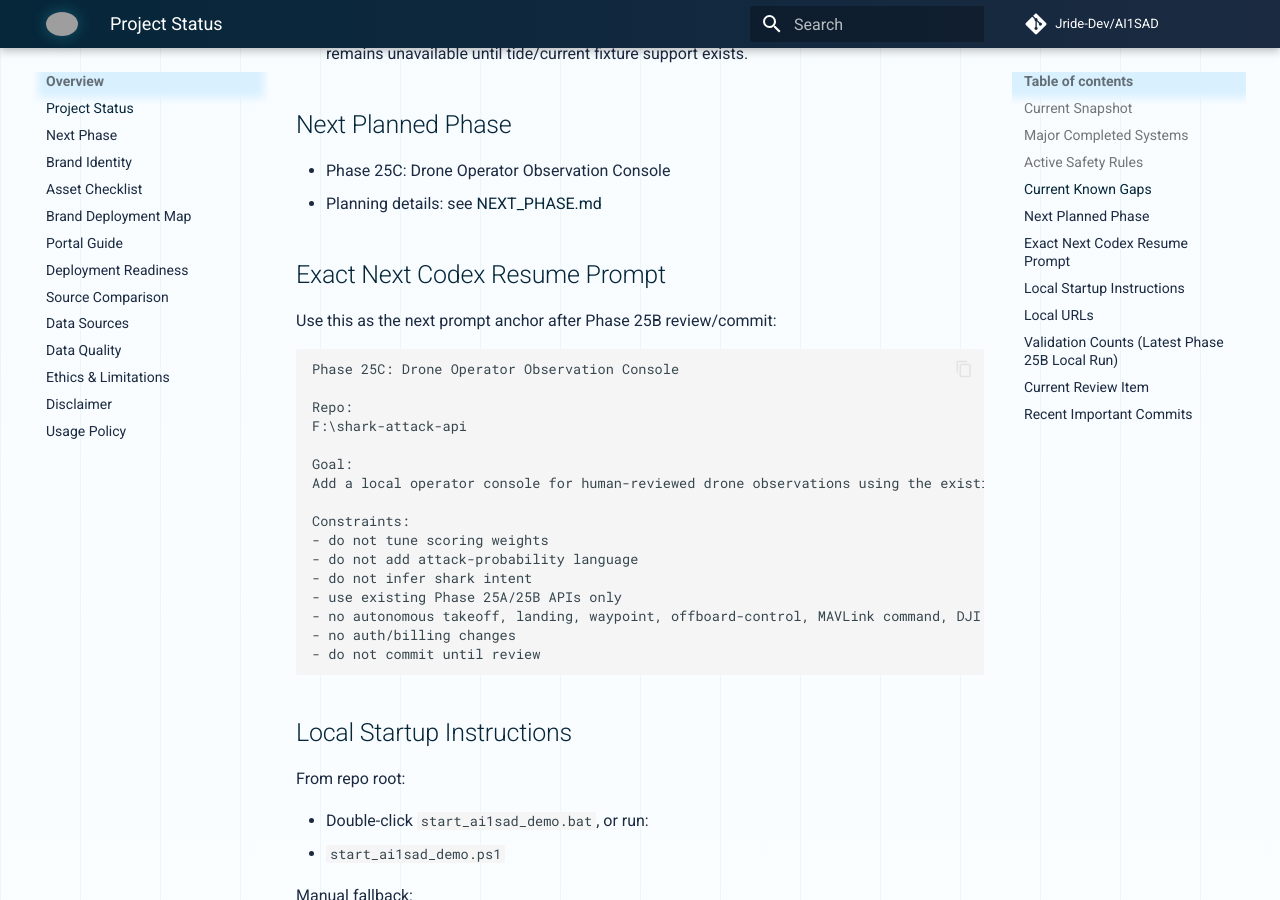
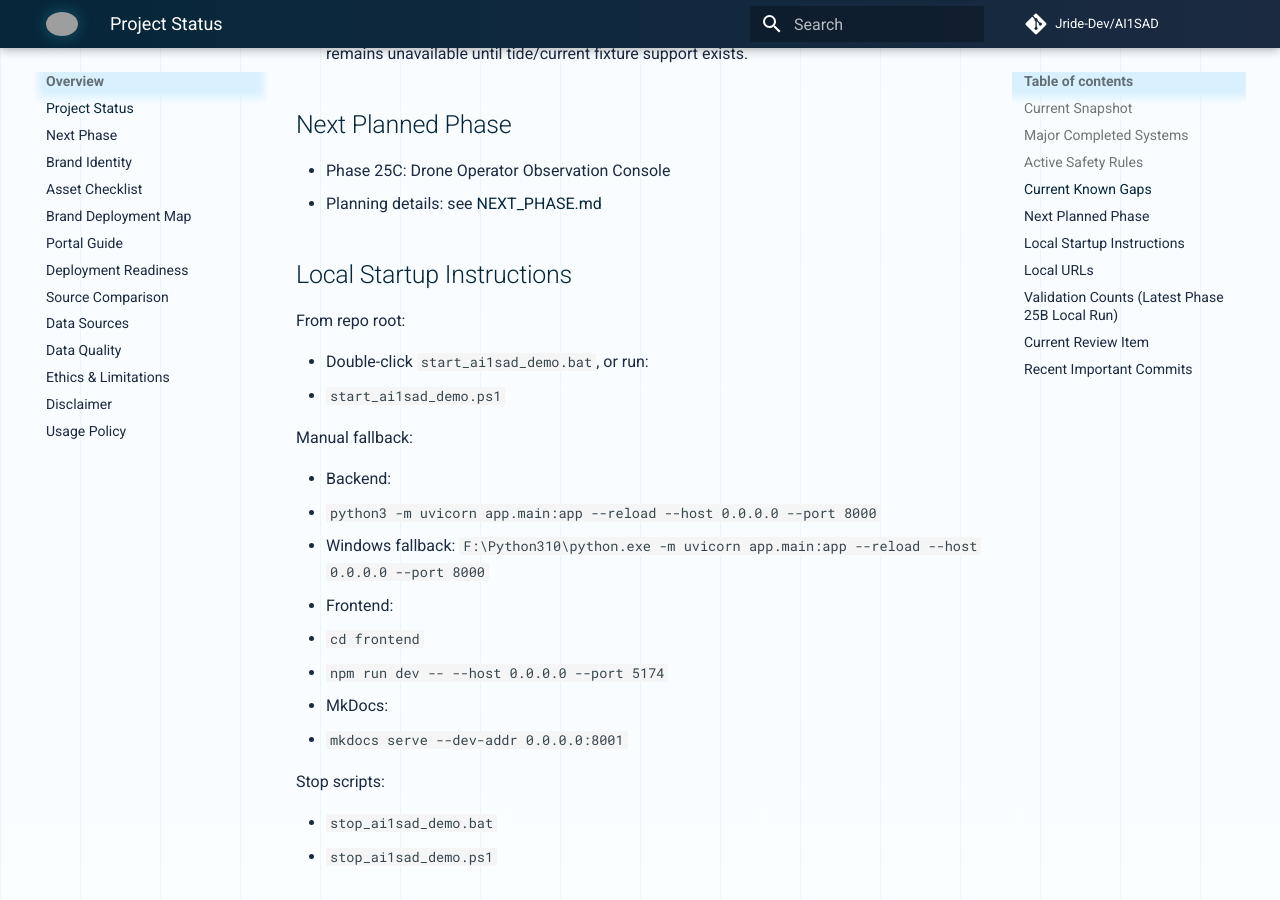
Before and after one commit to Jride-Dev/AI1SAD, an MkDocs documentation site: the page built from docs/PROJECT_STATUS.md, in a window 1280 px wide and 900 px high, scrolled down 2155 px. Built offline with MkDocs 1.6.1 and Material for MkDocs 9.7.7, drawn with Linux system fonts in a browser that asks for light colours; comment, search, counter and statistics services are not loaded; grey boxes are pictures that could not be loaded.

Commit message:
Update PROJECT_STATUS.md

````diff
--- a/docs/PROJECT_STATUS.md
+++ b/docs/PROJECT_STATUS.md
@@ -57,28 +57,6 @@
 - Phase 25C: Drone Operator Observation Console
 - Planning details: see [NEXT_PHASE.md](NEXT_PHASE.md)
 
-## Exact Next Codex Resume Prompt
-
-Use this as the next prompt anchor after Phase 25B review/commit:
-
-```text
-Phase 25C: Drone Operator Observation Console
-
-Repo:
-F:\shark-attack-api
-
-Goal:
-Add a local operator console for human-reviewed drone observations using the existing drone mission, telemetry, and observation APIs.
-
-Constraints:
-- do not tune scoring weights
-- do not add attack-probability language
-- do not infer shark intent
-- use existing Phase 25A/25B APIs only
-- no autonomous takeoff, landing, waypoint, offboard-control, MAVLink command, DJI dependency, or computer-vision behavior
-- no auth/billing changes
-- do not commit until review
-```
 
 ## Local Startup Instructions
 
````
